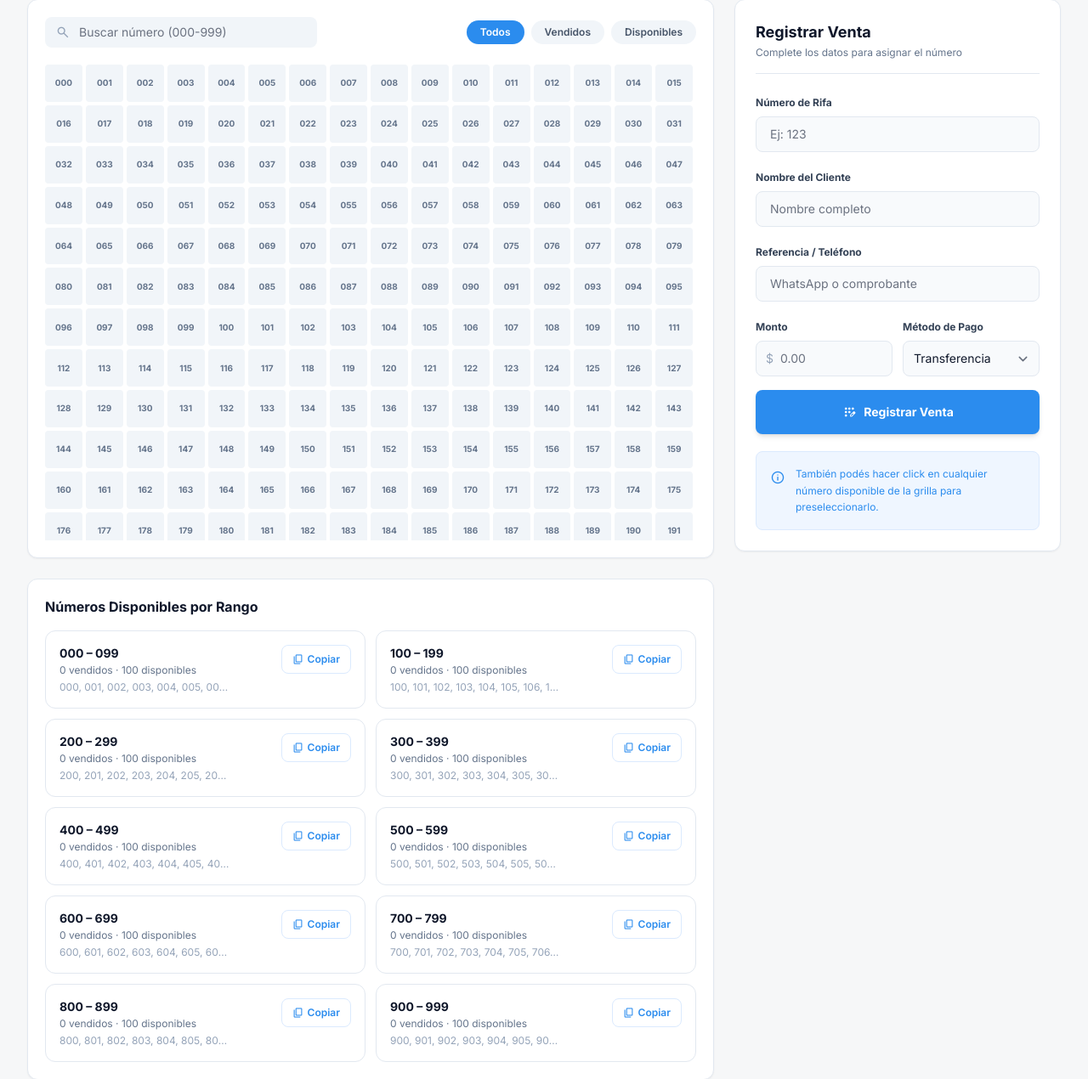
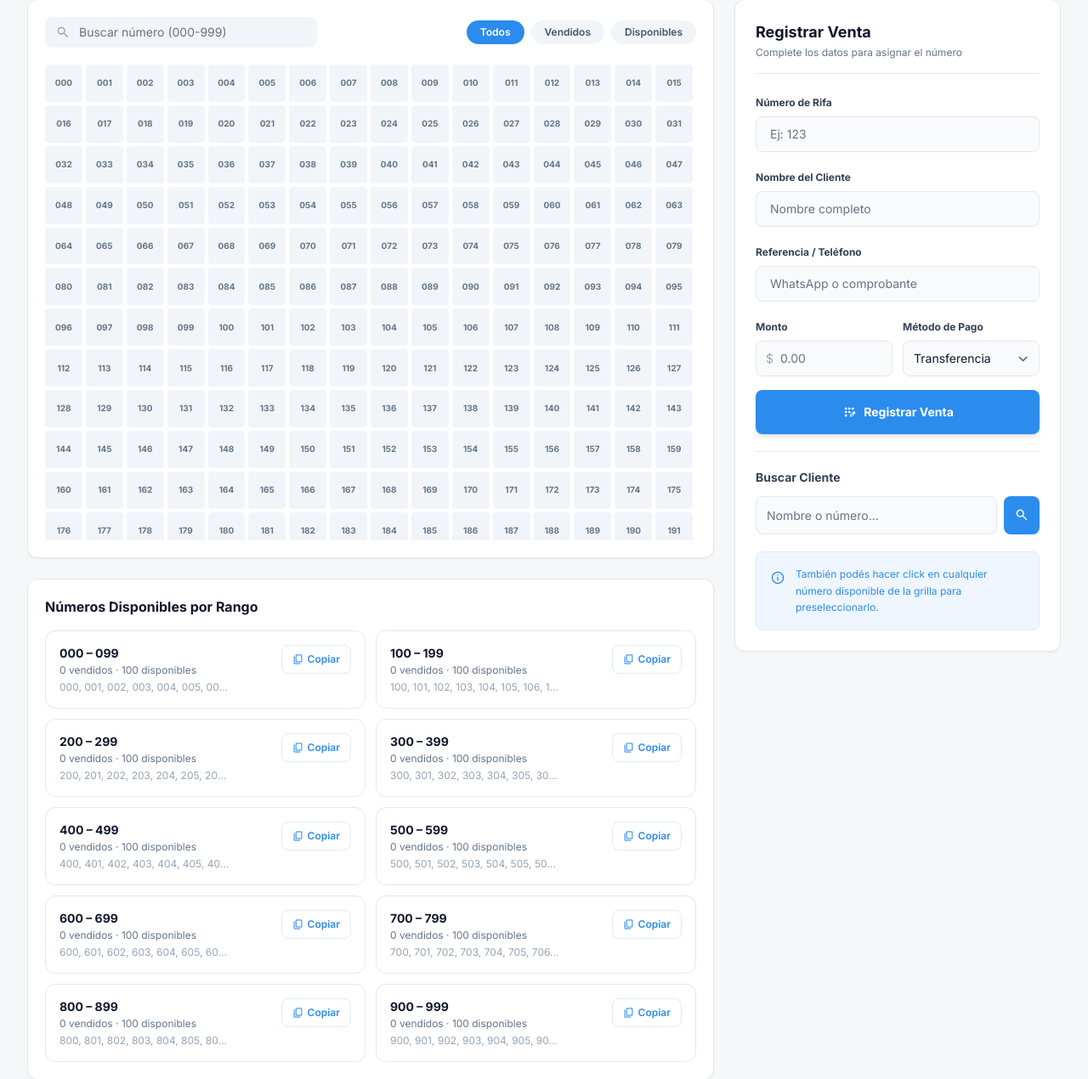
Before and after one commit to bronannodev/rifa-app-tomy, a FastAPI app: page / in a window 1280 px wide. Shown: the part 224-1494 px from the top of the page at 85% size. Run offline with FastAPI, Linux system fonts and the light colour scheme; data comes from the database, SQL or seed files in the repository; some libraries are stand-ins or nearby versions.

Commit message:
keep alive + buscador de clientes

```diff
--- a/main.py
+++ b/main.py
@@ -1,6 +1,9 @@
 import io
 import os
+import httpx
+import asyncio
 from datetime import datetime
+from contextlib import asynccontextmanager
 from fastapi import FastAPI, Depends, HTTPException, Request, Form
 from fastapi.responses import HTMLResponse, StreamingResponse, JSONResponse
 from fastapi.templating import Jinja2Templates
@@ -13,7 +16,26 @@ from models import Numero
 
 Base.metadata.create_all(bind=engine)
 
-app = FastAPI(title="Rifa Manager")
+
+async def keep_alive():
+    await asyncio.sleep(60)
+    while True:
+        try:
+            url = os.environ.get("RENDER_EXTERNAL_URL", "http://localhost:8000")
+            async with httpx.AsyncClient() as client:
+                await client.get(f"{url}/api/stats", timeout=10)
+        except:
+            pass
+        await asyncio.sleep(600)
+
+
+@asynccontextmanager
+async def lifespan(app):
+    asyncio.create_task(keep_alive())
+    yield
+
+
+app = FastAPI(title="Rifa Manager", lifespan=lifespan)
 templates = Jinja2Templates(directory="templates")
 
 
@@ -24,19 +46,11 @@ def init_numeros(db: Session):
         db.commit()
 
 
-@app.on_event("startup")
-def startup():
-    db_gen = get_db()
-    db = next(db_gen)
-    try:
-        init_numeros(db)
-    finally:
-        db.close()
-
-
 @app.get("/", response_class=HTMLResponse)
 def index(request: Request, db: Session = Depends(get_db)):
     total = db.query(func.count(Numero.numero)).scalar()
+    if total == 0:
+        init_numeros(db)
     vendidos = db.query(func.count(Numero.numero)).filter(Numero.vendido == True).scalar()
     disponibles = total - vendidos
     recaudado = db.query(func.sum(Numero.monto)).filter(Numero.vendido == True).scalar() or 0.0
@@ -67,6 +81,45 @@ def get_numeros(db: Session = Depends(get_db)):
     ]
 
 
+@app.get("/api/buscar/{numero}")
+def buscar_numero(numero: int, db: Session = Depends(get_db)):
+    if numero < 0 or numero > 999:
+        raise HTTPException(status_code=400, detail="Número fuera de rango (0-999)")
+    n = db.query(Numero).filter(Numero.numero == numero).first()
+    if not n:
+        raise HTTPException(status_code=404, detail="Número no encontrado")
+    return {
+        "numero": n.numero,
+        "vendido": n.vendido,
+        "nombre": n.nombre,
+        "referencia": n.referencia,
+        "monto": n.monto,
+        "metodo_pago": n.metodo_pago,
+        "fecha": n.fecha.isoformat() if n.fecha else None,
+    }
+
+
+@app.get("/api/buscar-nombre")
+def buscar_por_nombre(q: str, db: Session = Depends(get_db)):
+    if not q or len(q.strip()) < 2:
+        raise HTTPException(status_code=400, detail="Ingresá al menos 2 caracteres")
+    resultados = db.query(Numero).filter(
+        Numero.vendido == True,
+        Numero.nombre.ilike(f"%{q.strip()}%")
+    ).order_by(Numero.numero).all()
+    return [
+        {
+            "numero": n.numero,
+            "nombre": n.nombre,
+            "referencia": n.referencia,
+            "monto": n.monto,
+            "metodo_pago": n.metodo_pago,
+            "fecha": n.fecha.isoformat() if n.fecha else None,
+        }
+        for n in resultados
+    ]
+
+
 @app.post("/api/vender")
 def vender_numero(
     numero: int = Form(...),
@@ -78,14 +131,11 @@ def vender_numero(
 ):
     if numero < 0 or numero > 999:
         raise HTTPException(status_code=400, detail="Número fuera de rango (0-999)")
-
-    # Bloqueo de concurrencia con FOR UPDATE
     n = db.query(Numero).filter(Numero.numero == numero).with_for_update().first()
     if not n:
         raise HTTPException(status_code=404, detail="Número no encontrado")
     if n.vendido:
-        raise HTTPException(status_code=409, detail=f"El número {numero} ya fue vendido")
-
+        raise HTTPException(status_code=409, detail=f"El número {numero} ya fue vendido a {n.nombre}")
     n.vendido = True
     n.nombre = nombre.strip()
     n.referencia = referencia.strip()
--- a/requirements.txt
+++ b/requirements.txt
@@ -5,3 +5,4 @@ psycopg2-binary==2.9.9
 openpyxl==3.1.2
 python-multipart==0.0.9
 jinja2==3.1.4
+httpx==0.27.0
--- a/templates/index.html
+++ b/templates/index.html
@@ -206,6 +206,21 @@
               <span class="material-symbols-outlined text-lg">app_registration</span>
               Registrar Venta
             </button>
+          </div>
+
+          <!-- Buscador de cliente -->
+        <div class="border-t border-slate-200 pt-5 space-y-3">
+            <h3 class="text-sm font-bold text-slate-700">Buscar Cliente</h3>
+            <div class="flex gap-2">
+              <input id="b-query" type="text" placeholder="Nombre o número..."
+                class="flex-1 px-3 py-2 bg-slate-50 border border-slate-200 rounded-lg text-sm focus:ring-2 focus:ring-primary focus:border-primary"
+                onkeydown="if(event.key==='Enter') buscarCliente()"/>
+              <button onclick="buscarCliente()"
+                class="px-3 py-2 bg-primary text-white rounded-lg hover:bg-blue-600 transition-colors">
+                <span class="material-symbols-outlined text-lg">search</span>
+              </button>
+            </div>
+            <div id="b-resultados" class="space-y-2"></div>
           </div>
 
           <div class="bg-blue-50 p-4 rounded-lg border border-blue-100">
@@ -447,6 +462,55 @@ function mostrarToast(msg, tipo = 'success') {
   setTimeout(() => t.className = '', 3000);
 }
 
+async function buscarCliente() {
+  const q = document.getElementById('b-query').value.trim();
+  const container = document.getElementById('b-resultados');
+  if (!q) return;
+
+  container.innerHTML = '<p class="text-xs text-slate-400 text-center py-2">Buscando...</p>';
+
+  try {
+    // Si es número puro, busca por número exacto
+    if (/^\d+$/.test(q) && parseInt(q) >= 0 && parseInt(q) <= 999) {
+      const res = await fetch(`/api/buscar/${parseInt(q)}`);
+      const n = await res.json();
+      if (!res.ok) { container.innerHTML = `<p class="text-xs text-red-500">${n.detail}</p>`; return; }
+      container.innerHTML = renderResultado(n);
+    } else {
+      // Busca por nombre
+      const res = await fetch(`/api/buscar-nombre?q=${encodeURIComponent(q)}`);
+      const lista = await res.json();
+      if (!res.ok || lista.length === 0) {
+        container.innerHTML = '<p class="text-xs text-slate-400 text-center py-2">Sin resultados</p>'; return;
+      }
+      container.innerHTML = lista.map(renderResultado).join('');
+    }
+  } catch(e) {
+    container.innerHTML = '<p class="text-xs text-red-500">Error de red</p>';
+  }
+}
+
+function renderResultado(n) {
+  const num = String(n.numero).padStart(3,'0');
+  const estado = n.vendido
+    ? `<span class="text-green-600 font-bold">Vendido</span>`
+    : `<span class="text-slate-400 font-bold">Disponible</span>`;
+  return `
+    <div class="bg-slate-50 border border-slate-200 rounded-lg p-3 text-xs space-y-1">
+      <div class="flex justify-between items-center">
+        <span class="font-bold text-base text-slate-800">#${num}</span>
+        ${estado}
+      </div>
+      ${n.vendido ? `
+        <div class="text-slate-600"><span class="font-semibold">Nombre:</span> ${n.nombre || '—'}</div>
+        <div class="text-slate-600"><span class="font-semibold">Ref:</span> ${n.referencia || '—'}</div>
+        <div class="text-slate-600"><span class="font-semibold">Monto:</span> $${n.monto || '—'} · ${n.metodo_pago || '—'}</div>
+        <div class="text-slate-500">${n.fecha ? n.fecha.replace('T',' ').substring(0,16) : '—'}</div>
+      ` : ''}
+    </div>
+  `;
+}
+
 cargarDatos();
 </script>
 </body>
```
